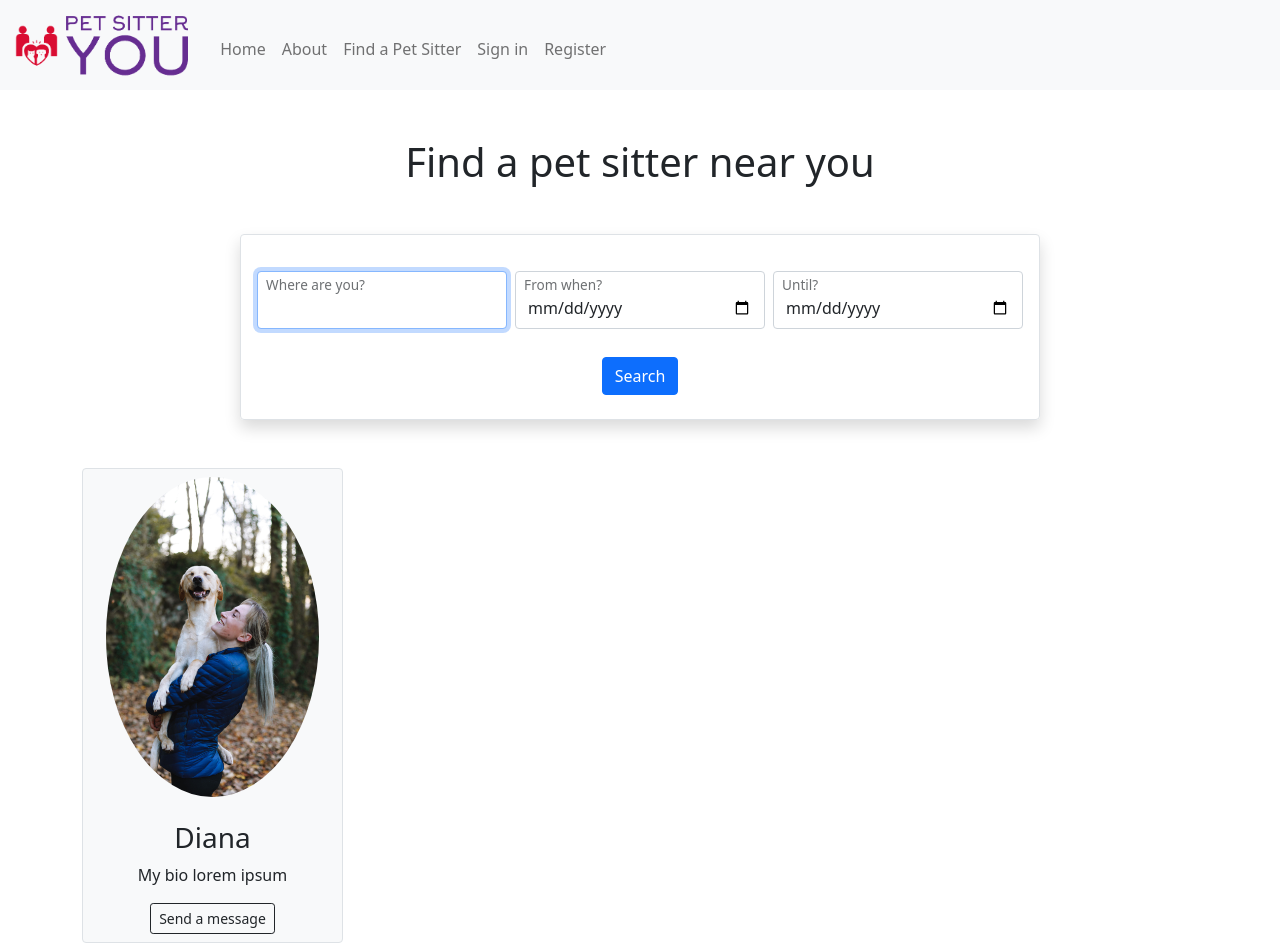
After one commit to gbrandao-creator/CS50-Web, a Django app: page /search in a window 1280 px wide. The commit adds this page. Run offline with Django 4.2, Linux system fonts and the light colour scheme.

Commit message:
search page front-end ok.

```diff
--- a/final_project/pets/static/pets/styles.css
+++ b/final_project/pets/static/pets/styles.css
@@ -18,6 +18,14 @@ body{
 
 .mw-30{
     max-width: 30rem;
+}
+
+.mw-50{
+    max-width: 50rem;
+}
+
+.shadow{
+    box-shadow: 0 0 0.1rem rgb(200,200,200);
 }
 
 .color-purple{
--- a/final_project/pets/templates/pets/layout.html
+++ b/final_project/pets/templates/pets/layout.html
@@ -4,7 +4,7 @@
     <head>
         <title>{% block title %}{% endblock %}</title>
         <meta name="viewport" content="width=device-width, initial-scale=1.0">
-        <link rel="stylesheet" href="https://stackpath.bootstrapcdn.com/bootstrap/4.4.1/css/bootstrap.min.css" integrity="sha384-Vkoo8x4CGsO3+Hhxv8T/Q5PaXtkKtu6ug5TOeNV6gBiFeWPGFN9MuhOf23Q9Ifjh" crossorigin="anonymous">
+        <link href="https://cdn.jsdelivr.net/npm/bootstrap@5.0.2/dist/css/bootstrap.min.css" rel="stylesheet" integrity="sha384-EVSTQN3/azprG1Anm3QDgpJLIm9Nao0Yz1ztcQTwFspd3yD65VohhpuuCOmLASjC" crossorigin="anonymous">
         <link href="{% static 'pets/styles.css' %}" rel="stylesheet">
         <script src="https://cdn.jsdelivr.net/npm/bootstrap@5.1.0/dist/js/bootstrap.min.js" integrity="sha384-cn7l7gDp0eyniUwwAZgrzD06kc/tftFf19TOAs2zVinnD/C7E91j9yyk5//jjpt/" crossorigin="anonymous"></script>
         {% block script %}
@@ -28,6 +28,9 @@
                             </li>
                             <li class="nav-item">
                                 <a class="nav-link" href="#">About</a>
+                            </li>
+                            <li class="nav-item">
+                                <a class="nav-link" href="{% url 'search' %}">Find a Pet Sitter</a>
                             </li>
                             {% if user.is_authenticated %}
                                 <li class="nav-item">
--- /dev/null
+++ b/final_project/pets/templates/pets/search.html
@@ -0,0 +1,48 @@
+{% extends 'pets/layout.html' %}
+{% load static %}
+
+{% block title %}
+    Pet Sitter You - Search
+{% endblock %}
+
+{% block body %}
+    <div class="container mt-5">
+        <h1 class="text-center mb-5">Find a pet sitter near you</h1>
+        <form action="{% url 'search' %}" method="get" class="w-100 mw-50 border rounded p-4 mx-auto shadow">
+            <div class="row mt-2">
+                <div class="col form-floating p-1">
+                    <input type="text" autofocus class="form-control" id="locationInput" name="l" placeholder="Where are you?">
+                    <label for="locationInput">Where are you?</label>
+                </div>
+                <div class="col form-floating p-1">
+                    <input type="date" autofocus class="form-control date" id="fromDateInput" name="fd" placeholder="From">
+                    <label for="fromDateInput">From when?</label>
+                </div>
+                <div class="col form-floating p-1">
+                    <input type="date" autofocus class="form-control" id="untilDateInput" name="ud" placeholder="Until">
+                    <label for="untilDateInput">Until?</label>
+                </div>
+            </div>
+            <div class="text-center mt-4">
+                <input class="btn btn-primary" type="submit" value="Search">
+            </div>
+        </form>
+    </div>
+
+    <div class="container mt-5">
+        <div class="row">
+            <div class="col-lg-3 col-6">
+                <div class="w-100 mw-50 border rounded p-2 bg-light mx-auto">
+                    <div class="d-flex justify-content-center mb-4">
+                        <img class="rounded-circle" style="max-height: 20rem;" src="{% static 'pets/img/humphrey-muleba-Y6EIP03u_wY-unsplash.jpg' %}" alt="default profile picture">
+                    </div>
+                    <h3 class="text-center">Diana</h3>
+                    <p class="fw-light fs-6 text-center">My bio lorem ipsum</p>
+                    <div class="d-flex justify-content-center">
+                        <button id="upload-photo-skip" class="btn btn-outline-dark btn-sm">Send a message</button>
+                    </div>
+                </div>
+            </div>
+        </div>
+    </div>
+{% endblock %}
--- a/final_project/pets/urls.py
+++ b/final_project/pets/urls.py
@@ -6,5 +6,6 @@ urlpatterns = [
     path("", views.index, name="index"),
     path("login", views.login_view, name="login"),
     path("register", views.register, name="register"),
-    path("logout", views.logout_view, name="logout")
+    path("logout", views.logout_view, name="logout"),
+    path("search", views.search_view, name="search")
 ]
--- a/final_project/pets/views.py
+++ b/final_project/pets/views.py
@@ -10,6 +10,18 @@ from .models import User
 # Create your views here.
 def index(request):
     return render(request, "pets/index.html")
+
+def search_view(request):
+
+    location = request.GET.get('l')
+    from_date = request.GET.get('fd')
+    until_date = request.GET.get('ud')
+
+    print(location, from_date, until_date)
+    return render(request, "pets/search.html", {
+
+    })
+    return HttpResponse(status=204)
 
 # Authentication views
 def login_view(request):
```
Also changed, not shown: final_project/pets/templates/pets/index.html (+23 -22 lines).
